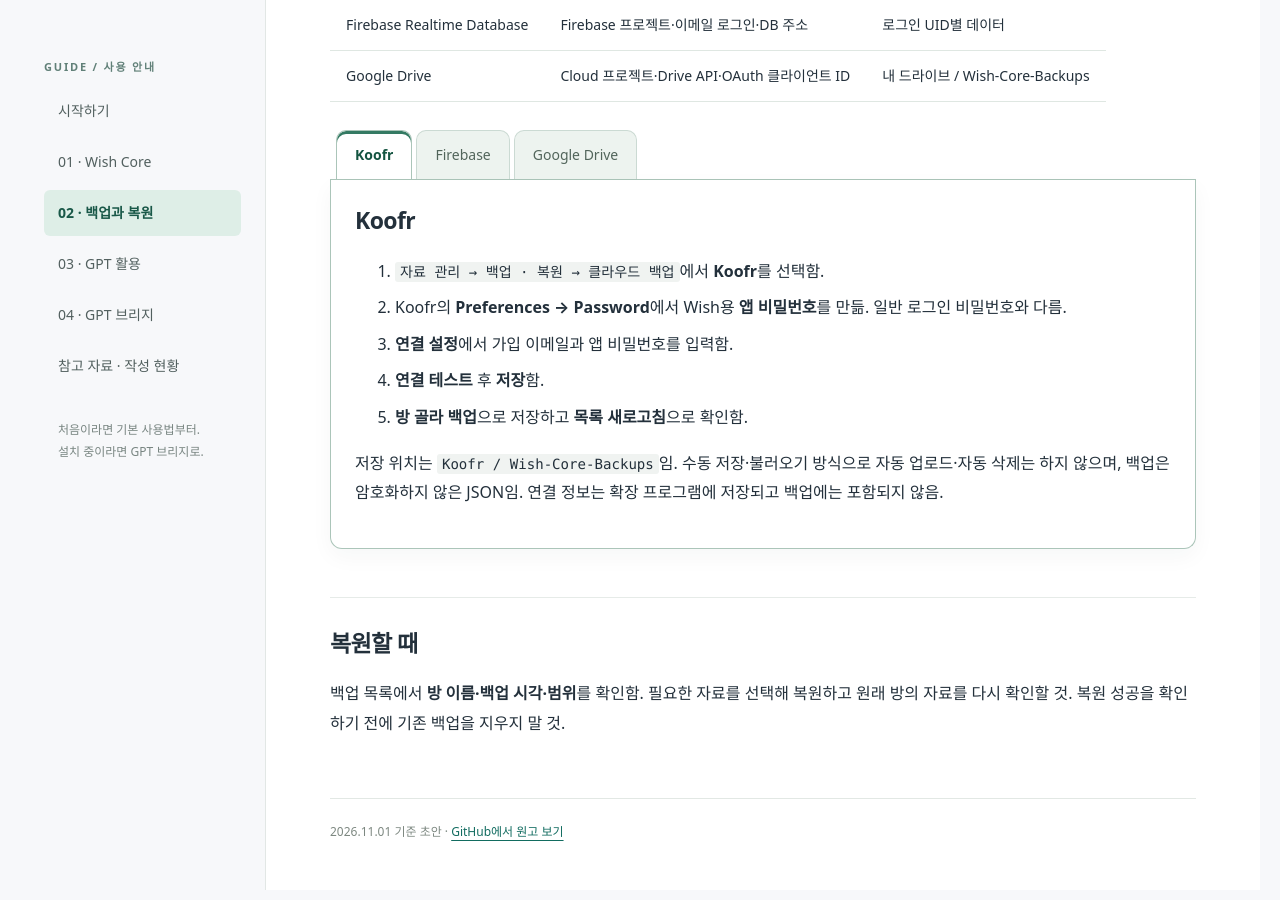
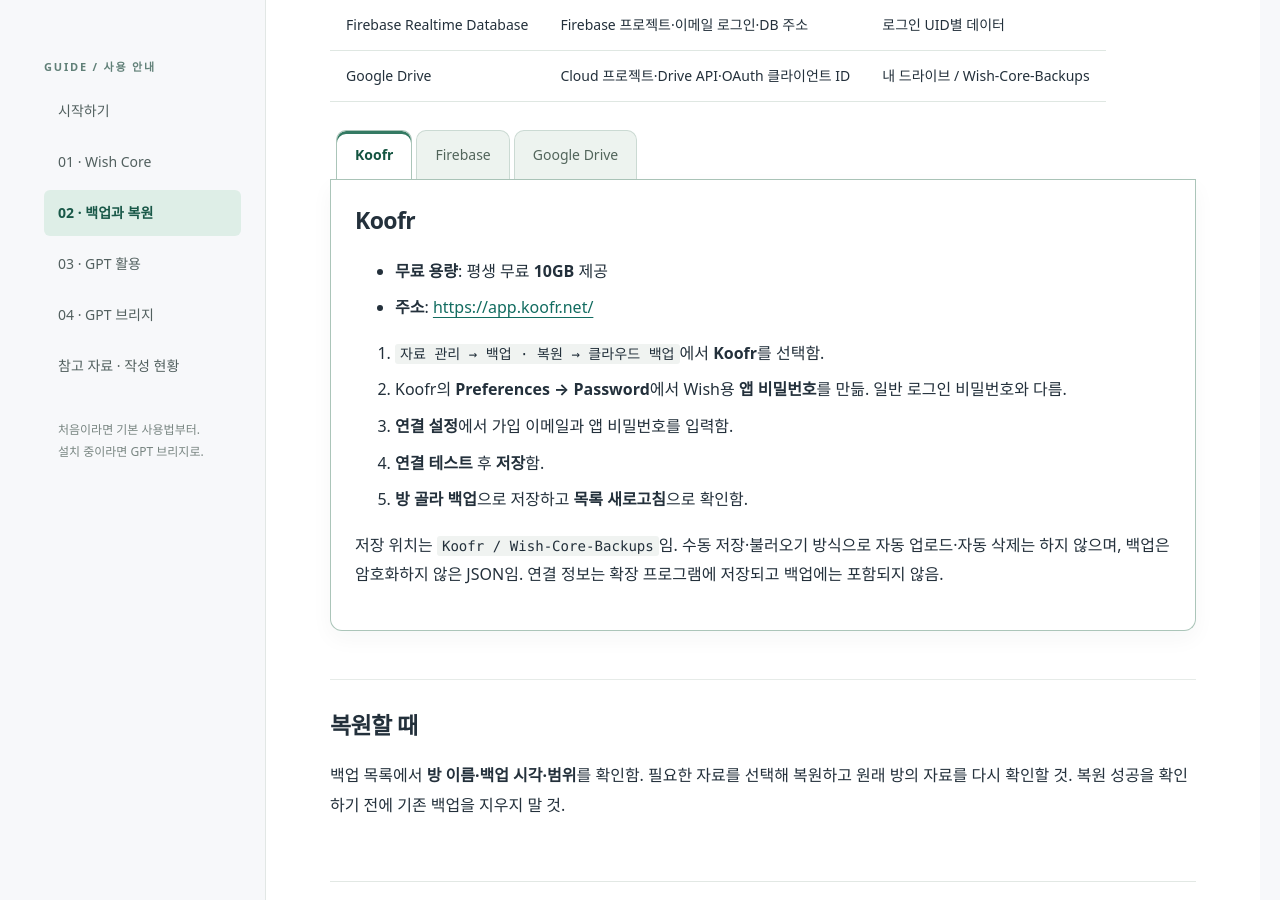
Before and after one commit to eun033/crack-help-page, a Jekyll site: the page built from backup.md, in a window 1280 px wide and 900 px high, scrolled down 760 px. Built offline with Jekyll 4.4.1, drawn with Linux system fonts in a browser that asks for light colours.

Commit message:
docs: add Koofr free storage details

```diff
--- a/backup.md
+++ b/backup.md
@@ -22,6 +22,9 @@ Firebase·Google Drive 설정은 [기존 클라우드 백업 안내](https://gal
 <section id="backup-service-panel-koofr" data-tab-panel aria-labelledby="backup-service-tab-koofr" markdown="1">
 
 ## Koofr
+
+- **무료 용량**: 평생 무료 **10GB** 제공
+- **주소**: [https://app.koofr.net/](https://app.koofr.net/)
 
 1. `자료 관리 → 백업 · 복원 → 클라우드 백업`에서 **Koofr**를 선택함.
 2. Koofr의 **Preferences → Password**에서 Wish용 **앱 비밀번호**를 만듦. 일반 로그인 비밀번호와 다름.
```
